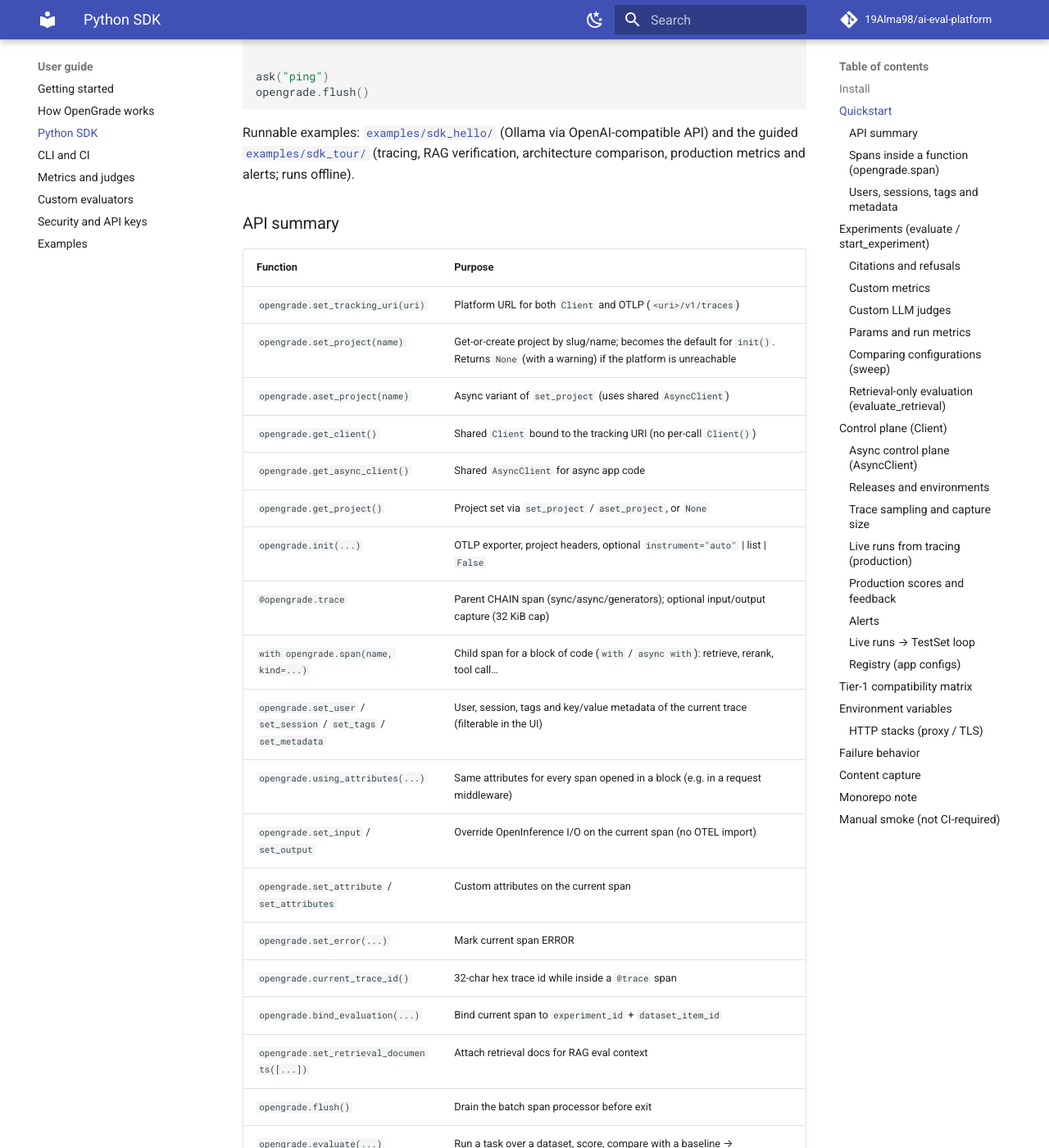
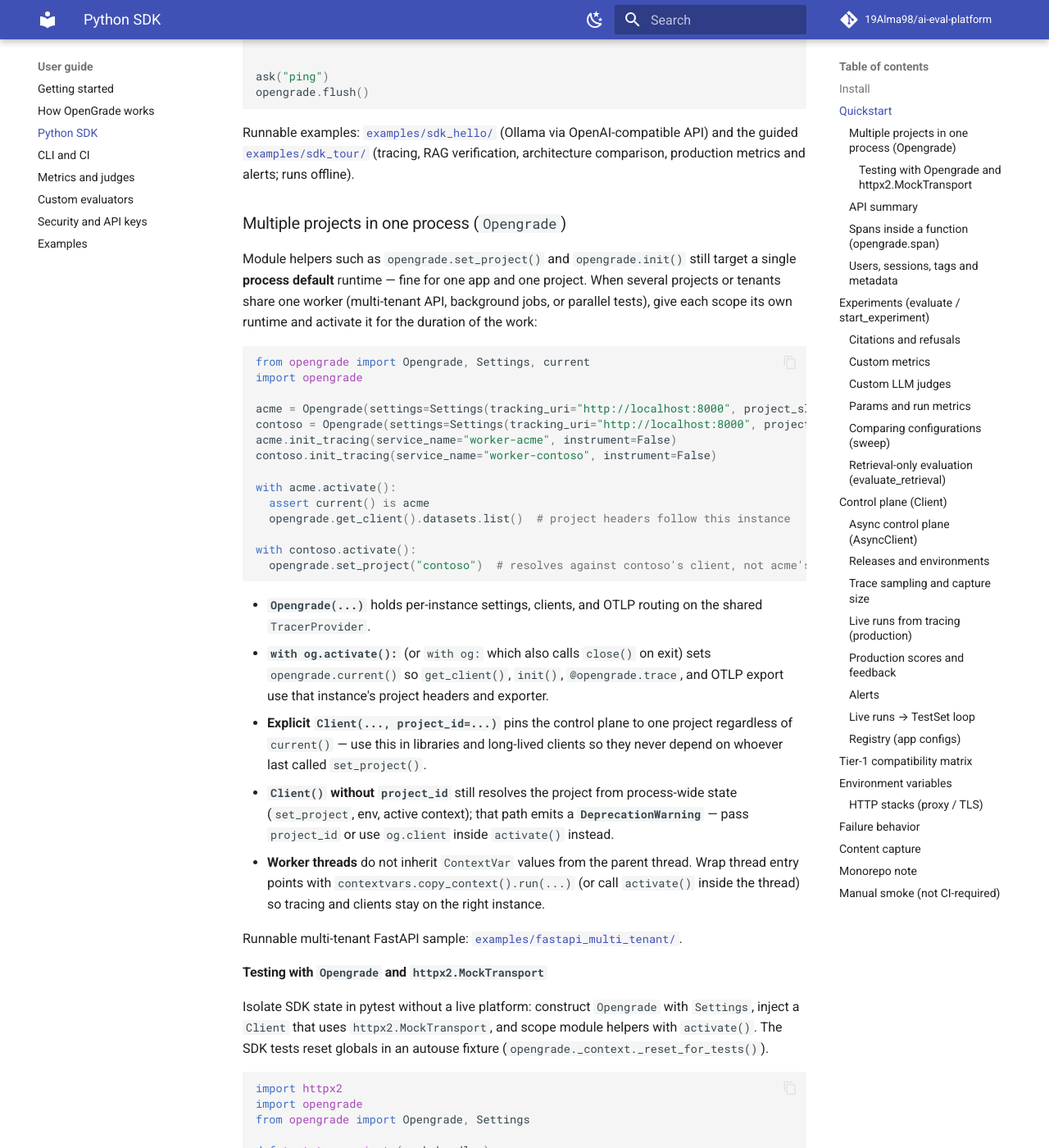
Before and after one commit to 19Alma98/ai-eval-platform, an MkDocs documentation site: the page built from docs/sdk.md, in a window 1280 px wide and 1400 px high, scrolled down 1429 px. Shown: the whole window at 82% size. Built offline with MkDocs 1.6.1 and Material for MkDocs 9.7.7, drawn with Linux system fonts in a browser that asks for light colours; comment, search, counter and statistics services are not loaded; some of the changed text lies outside the part shown.

Commit message:
docs(sdk): multi-instance Opengrade usage and FastAPI example
Document Opengrade/activate, bound Client project_id, testing with MockTransport,
and 0.2.0 CHANGELOG notes; add multi-tenant FastAPI sample.

Co-authored-by: Cursor <cursoragent@cursor.com>

````diff
--- /dev/null
+++ b/examples/fastapi_multi_tenant/README.md
@@ -0,0 +1,32 @@
+# FastAPI multi-tenant (multiple `Opengrade` instances)
+
+One API worker serves two OpenGrade projects. At startup each tenant gets an `Opengrade` handle with
+its own `project_slug`; each HTTP request calls `with og.activate():` so tracing and
+`opengrade.get_client()` use the right project headers.
+
+## Prerequisites
+
+Platform API on `:8000` with projects **acme** and **contoso** (slugs), or let `set_project` create
+them on first traced request. See [getting started](../../docs/getting-started.md).
+
+## Run
+
+From the monorepo (uses the SDK under `sdk/`):
+
+```bash
+cd sdk && uv sync
+cd ../examples/fastapi_multi_tenant
+uv run --project ../../sdk --with fastapi --with uvicorn uvicorn main:app --reload
+# curl -H 'X-Tenant: acme' 'http://127.0.0.1:8000/ask?q=hello'
+```
+
+After **opengrade-ai 0.2.0** is on PyPI you can instead `uv run --with 'opengrade-ai' --with fastapi --with uvicorn ...`.
+
+Expected UI: traces under **acme** or **contoso** depending on `X-Tenant`.
+
+## Notes
+
+- `OPENGRADE_TRACKING_URI` overrides the default `http://localhost:8000`.
+- Tenant slugs default to `acme` / `contoso`; override with `TENANT_ACME_SLUG` / `TENANT_CONTOSO_SLUG`.
+- For background threads, wrap work with `contextvars.copy_context().run(...)` or open `activate()`
+  inside the thread so `ContextVar` routing matches the request.
--- a/sdk/README.md
+++ b/sdk/README.md
@@ -68,6 +68,57 @@ opengrade.flush()
 ```
 
 Runnable examples: [`examples/sdk_hello/`](https://github.com/19Alma98/ai-eval-platform/blob/main/examples/sdk_hello/README.md) (Ollama via OpenAI-compatible API) and the guided [`examples/sdk_tour/`](https://github.com/19Alma98/ai-eval-platform/blob/main/examples/sdk_tour/README.md) (tracing, RAG verification, architecture comparison, production metrics and alerts; runs offline).
+
+### Multiple projects in one process (`Opengrade`)
+
+Module helpers such as `opengrade.set_project()` and `opengrade.init()` still target a single **process default** runtime — fine for one app and one project. When several projects or tenants share one worker (multi-tenant API, background jobs, or parallel tests), give each scope its own runtime and activate it for the duration of the work:
+
+```python
+from opengrade import Opengrade, Settings, current
+import opengrade
+
+acme = Opengrade(settings=Settings(tracking_uri="http://localhost:8000", project_slug="acme"))
+contoso = Opengrade(settings=Settings(tracking_uri="http://localhost:8000", project_slug="contoso"))
+acme.init_tracing(service_name="worker-acme", instrument=False)
+contoso.init_tracing(service_name="worker-contoso", instrument=False)
+
+with acme.activate():
+  assert current() is acme
+  opengrade.get_client().datasets.list()  # project headers follow this instance
+
+with contoso.activate():
+  opengrade.set_project("contoso")  # resolves against contoso's client, not acme's
+```
+
+- **`Opengrade(...)`** holds per-instance settings, clients, and OTLP routing on the shared `TracerProvider`.
+- **`with og.activate():`** (or `with og:` which also calls `close()` on exit) sets `opengrade.current()` so `get_client()`, `init()`, `@opengrade.trace`, and OTLP export use that instance's project headers and exporter.
+- **Explicit `Client(..., project_id=...)`** pins the control plane to one project regardless of `current()` — use this in libraries and long-lived clients so they never depend on whoever last called `set_project()`.
+- **`Client()` without `project_id`** still resolves the project from process-wide state (`set_project`, env, active context); that path emits a **`DeprecationWarning`** — pass `project_id` or use `og.client` inside `activate()` instead.
+- **Worker threads** do not inherit `ContextVar` values from the parent thread. Wrap thread entry points with `contextvars.copy_context().run(...)` (or call `activate()` inside the thread) so tracing and clients stay on the right instance.
+
+Runnable multi-tenant FastAPI sample: [`examples/fastapi_multi_tenant/`](https://github.com/19Alma98/ai-eval-platform/blob/main/examples/fastapi_multi_tenant/README.md).
+
+#### Testing with `Opengrade` and `httpx2.MockTransport`
+
+Isolate SDK state in pytest without a live platform: construct `Opengrade` with `Settings`, inject a `Client` that uses `httpx2.MockTransport`, and scope module helpers with `activate()`. The SDK tests reset globals in an autouse fixture (`opengrade._context._reset_for_tests()`).
+
+```python
+import httpx2
+import opengrade
+from opengrade import Opengrade, Settings
+
+def test_two_projects(mock_handler):
+    cap_a: list[httpx2.Request] = []
+    a = Opengrade(settings=Settings(tracking_uri="http://a", project_id="proj-a"))
+    a._runtime.client = opengrade.Client(
+        "http://a", transport=httpx2.MockTransport(mock_handler(cap_a)), project_id="proj-a",
+    )
+    with a.activate():
+        a.client.projects.list()
+    assert cap_a and "proj-a" in cap_a[0].url.path
+```
+
+See `sdk/tests/test_opengrade.py` and `sdk/tests/test_client.py` for full handlers and deprecation coverage. Running the suite in parallel (`pytest-xdist`) is optional; each test file already resets module state when it uses the autouse pattern above.
 
 ### API summary
 
````
Also changed, not shown: CHANGELOG.md (+9 -0 lines), 2 other files.
